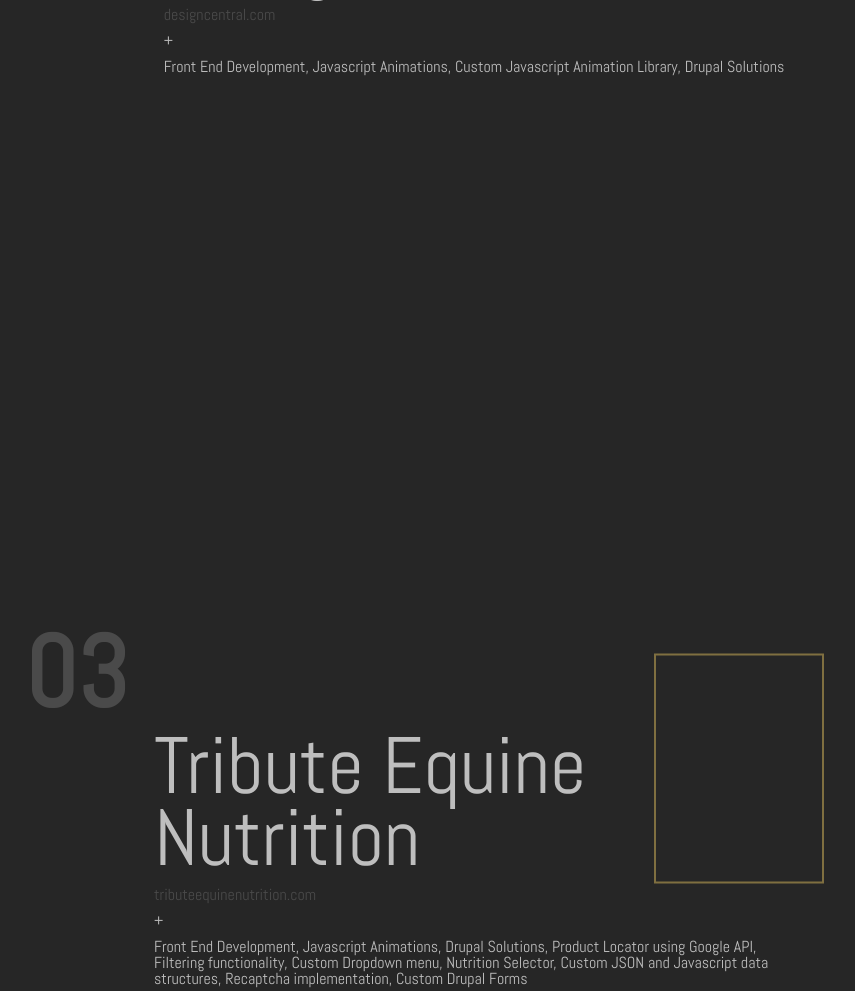
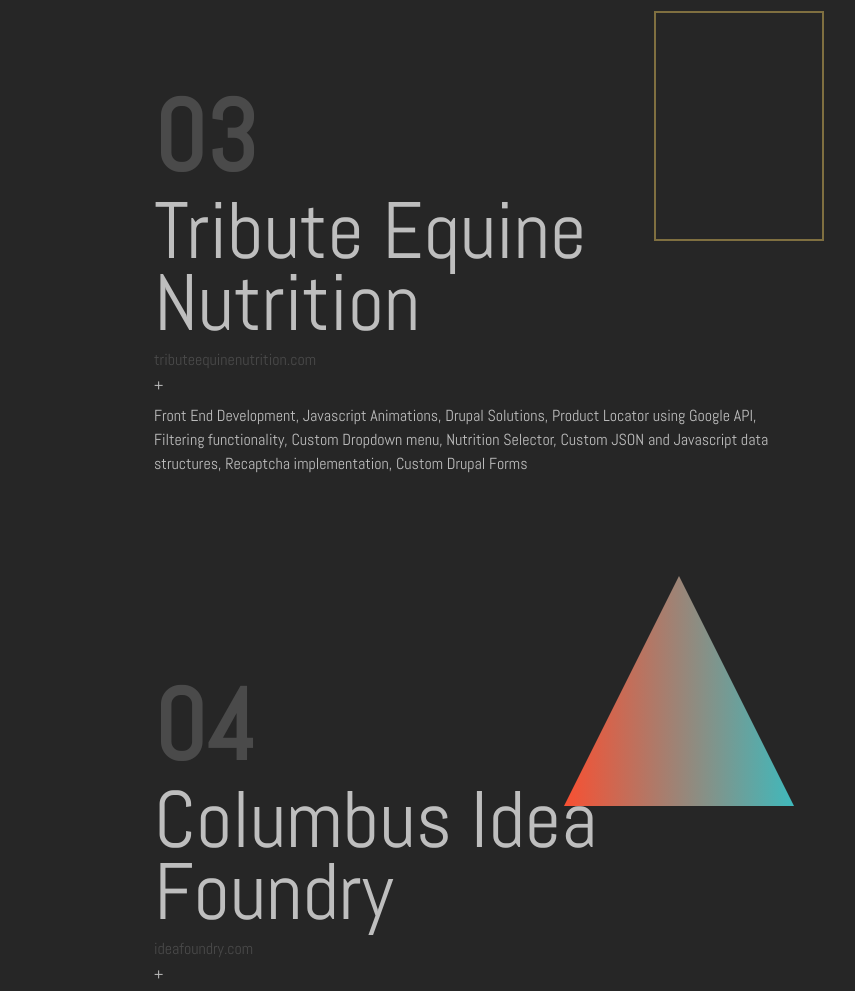
Before and after one commit to drew-haas/drewhaas.com, a website: page index.html in a window 1280 px wide. Shown: the part 1809-2800 px from the top of the page, without its empty margins (166-1021 px from the left). Drawn offline with Linux system fonts and the light colour scheme.

Commit message:
remove full height sections

```diff
--- a/index.html
+++ b/index.html
@@ -60,7 +60,7 @@
 		</div>
 	</div>
 	<div id="fullpage">
-		<section class="fp-section section-broken-tv">
+		<section class="fp-section hero-section">
 			<h1><span class="drew">Drew</span><span class="haas">Haas</span></h1>
 			<h2>Front End Web Developer with a passion for tech, travel and the outdoors. Take a look at my projects below and feel free to reach out!</h2>
 			<div class="scrolling-container">
--- a/src/styles/components/_global.scss
+++ b/src/styles/components/_global.scss
@@ -50,11 +50,7 @@
     position: relative;
     display: block;
     overflow: auto;
-    margin-bottom: $gutter-lg;
-
-    &:last-of-type {
-        margin-bottom: 0;
-    }
+    margin: 200px 0;
 }
 
 .menu {
@@ -115,7 +111,6 @@
 // full page section
 .fp-section {
     width: 100%;
-    height: 100vh;
     overflow: visible;
 
     @media screen and (max-height: 500px) {
@@ -130,7 +125,7 @@
 }
 
 // TODO: rename if not using anymore
-.section-broken-tv {
+.hero-section {
     overflow-x: hidden;
     height: auto;
 
--- a/src/styles/components/_projects.scss
+++ b/src/styles/components/_projects.scss
@@ -113,19 +113,14 @@
 
 .project-details {
     max-width: 50%;
-    position: absolute;
-    top: 50%;
+    position: relative;
     left: 50%;
-    transform: translate(-50%, -50%);
+    transform: translateX(-50%);
     line-height: 1;
 
     &_number {
-        display: inline;
         font-size: 100px;
         color: $gray-light;
-        position: absolute;
-        top: -107px;
-        left: -129px;
         line-height: 1;
 
         &:before {
@@ -146,8 +141,6 @@
         font-size: 80px;
         line-height: .9;
         position: relative;
-        float: left;
-        clear: both;
         margin-bottom: 13px;
 
         &:before {
@@ -163,8 +156,6 @@
     &_link {
         display: inline-block;
         position: relative;
-        float: left;
-        clear: both;
 
         &:before {
             //content: '';
@@ -176,17 +167,14 @@
         }
     }
 
-    &_info {
-        float: left;
-        clear: both;
-    }
-
     &_accent {
         position: absolute;
         z-index: -1;
     }
 
     &_description {
+        line-height: 1.5;
+
         p {
             position: relative;
 
```
Also changed, not shown: dist/bundle.css, 1 other file.
